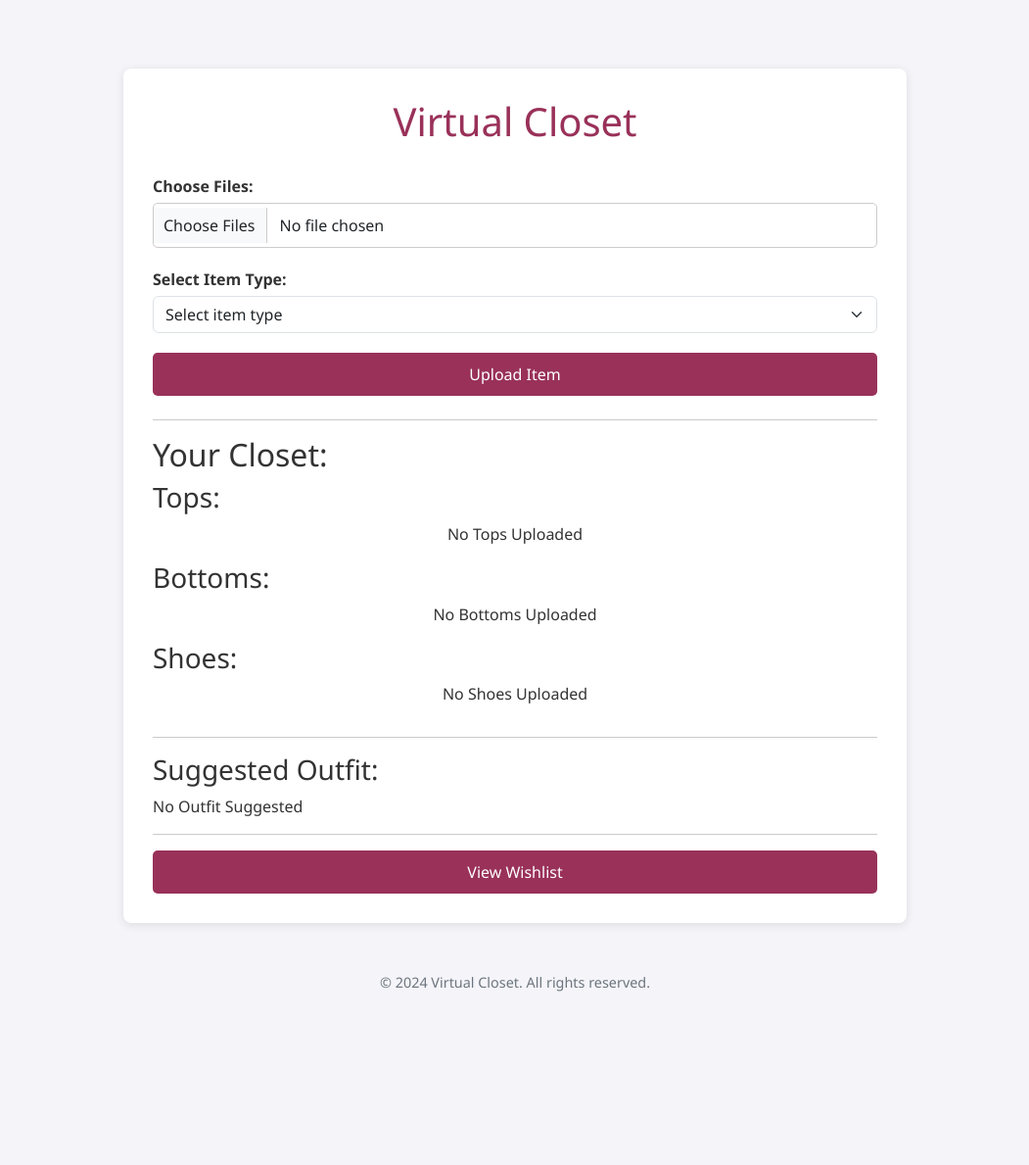
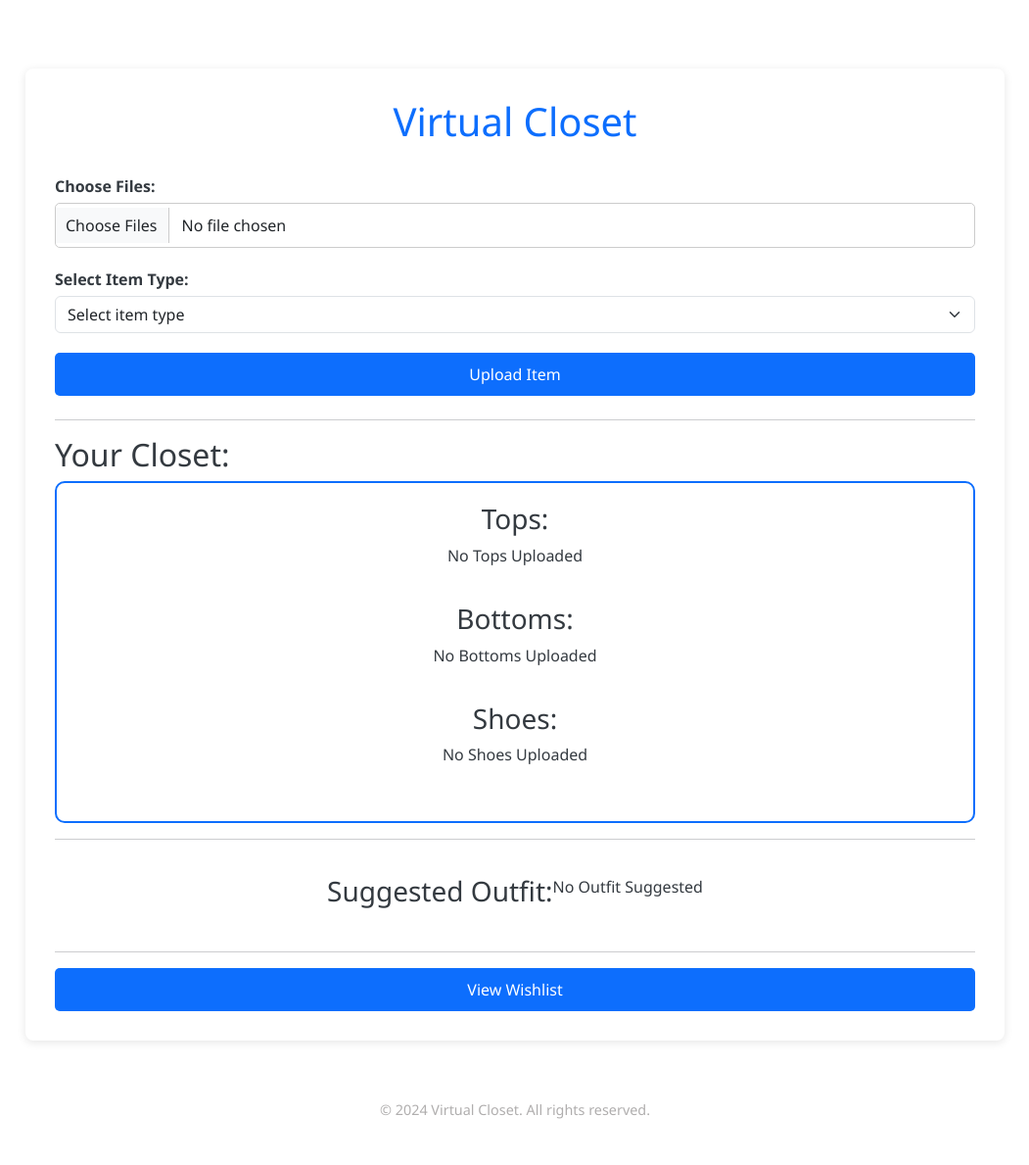
Before and after one commit to bhartiriya/Virtual-Closet, a Flask app: page / in a window 1280 px wide. Shown: the whole page at 98% size, without its empty margins (114-1165 px from the left). Before the commit the page ends 1012 px from the top, so only its background shows below. Run offline with Flask 3, Linux system fonts and the light colour scheme; the visitor is signed in with stand-in values (Sample User, id 1); data that the repository does not hold is empty.

Commit message:
Update style.css

```diff
--- a/static/css/style.css
+++ b/static/css/style.css
@@ -1,26 +1,102 @@
 /* style.css */
 
 /* General Styles */
+
+
+/* body {
+
+} */
+
+/* .container {
+
+} */
+
+/* footer {
+
+} */
+
+/* Custom styles for the closet section */
+.closet-container {
+    display: flex;
+    justify-content: space-around;
+    flex-wrap: wrap; /* Wrap the items if they exceed the container width */
+    padding: 20px 0;
+    border: 2px solid #0D6EFD;
+    border-radius: 10px;
+    background-color: white;
+}
+
+.closet-section {
+    width: 100%;
+    text-align: center;
+    margin-bottom: 20px;
+}
+
+.closet-item {
+    display: flex;
+    flex-direction: column;
+    align-items: center;
+    margin-bottom: 20px;
+    width: 150px;
+}
+
+.closet-item img {
+    max-width: 120px;
+    margin-bottom: 10px;
+    border: 2px solid #0D6EFD;
+    border-radius: 8px;
+}
+
+.delete-button {
+    background-color: #0D6EFD;
+    border: none;
+    color: white;
+    border-radius: 5px;
+    padding: 5px 12px;
+    cursor: pointer;
+    font-size: 14px;
+}
+
+.delete-button:hover {
+    background-color: #0D6EFD;
+}
+
+/* Style for the suggested outfit section */
+.suggested-outfit {
+    display: flex;
+    justify-content: center;
+    padding: 20px 0;
+}
+
+.suggested-outfit img {
+    max-width: 100px;
+    margin-right: 10px;
+    border: 2px solid #0D6EFD;
+    border-radius: 5px;
+}
+
 body {
     font-family: 'Segoe UI', Tahoma, Geneva, Verdana, sans-serif;
     background-color: #f4f4f9;
-    color: #333;
     padding: 20px;
+    background-color: white;
+    color: #343a40;
 }
 
 .container {
-    max-width: 800px;
+    max-width: 1000px;
     margin: 0 auto;
     background-color: #fff;
     border-radius: 8px;
     box-shadow: 0 2px 10px rgba(0, 0, 0, 0.1);
     padding: 30px;
     margin-top: 50px;
+
 }
 
 h1 {
     text-align: center;
-    color: #993159;
+    color: #0D6EFD;
     margin-bottom: 30px;
     font-size: 2.5em;
 }
@@ -39,7 +115,7 @@ select, input[type="file"] {
 }
 
 .btn {
-    background-color: #993159;
+    background-color: #0D6EFD;
     color: #fff;
     border-radius: 5px;
     padding: 10px 20px;
@@ -50,7 +126,7 @@ select, input[type="file"] {
 }
 
 .btn:hover {
-    background-color: #993159;
+    background-color: #0D6EFD;
 }
 
 /* Closet Item Styles */
@@ -64,7 +140,7 @@ select, input[type="file"] {
     height: 120px;
     object-fit: cover;
     border-radius: 8px;
-    border: 2px solid #993159;
+    border: 2px solid #0D6EFD;
     margin: 0 10px;
     transition: transform 0.3s ease;
 }
@@ -85,7 +161,7 @@ select, input[type="file"] {
     height: 100px;
     object-fit: cover;
     border-radius: 8px;
-    border: 2px solid #993159;
+    border: 2px solid #0D6EFD;
     margin: 0 10px;
     /* color:rgb(241, 224, 239); */
 }
@@ -93,9 +169,12 @@ select, input[type="file"] {
 /* Footer */
 footer {
     text-align: center;
-    color: #6c757d;
     margin-top: 50px;
     font-size: 0.9em;
+    padding: 10px;
+    color: rgb(176, 174, 174);
+    bottom: 0;
+    width: 100%;
 }
 
 /* Responsive */
```
